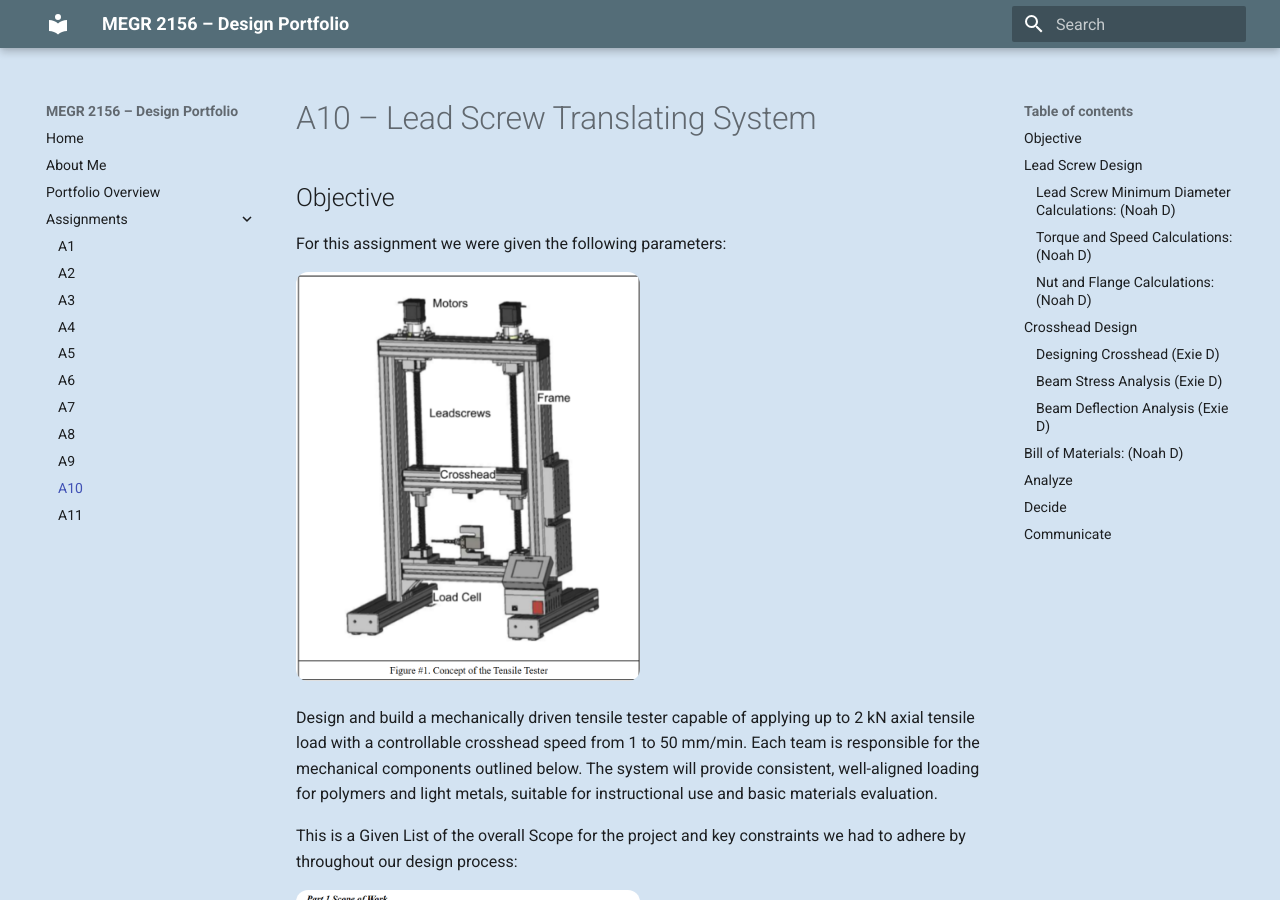
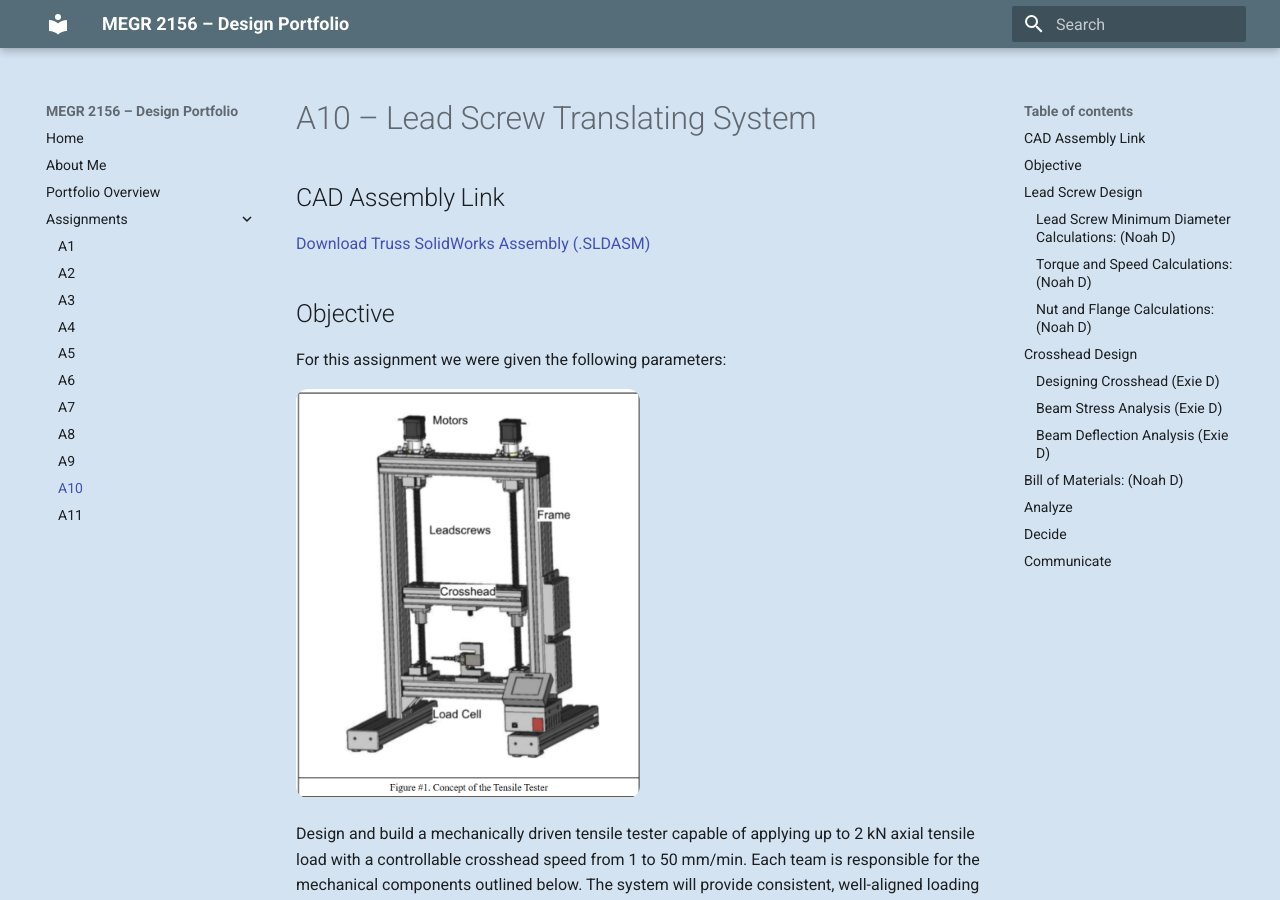
Before and after one commit to Noah-DiMenna/megr2156-portfolio, an MkDocs documentation site: the page built from docs/assignments/A10/index.md, in a window 1280 px wide and 900 px high. Built offline with MkDocs 1.6.1 and Material for MkDocs 9.7.7, drawn with Linux system fonts in a browser that asks for light colours.

Commit message:
Add CAD Assembly link to A10 assignment
Added a link to download the Truss SolidWorks Assembly.

```diff
--- a/docs/assignments/A10/index.md
+++ b/docs/assignments/A10/index.md
@@ -1,4 +1,8 @@
 # A10 – Lead Screw Translating System
+
+## CAD Assembly Link
+
+<a href="HERE" download>Download Truss SolidWorks Assembly (.SLDASM)</a>
 
 ## Objective
 
```
